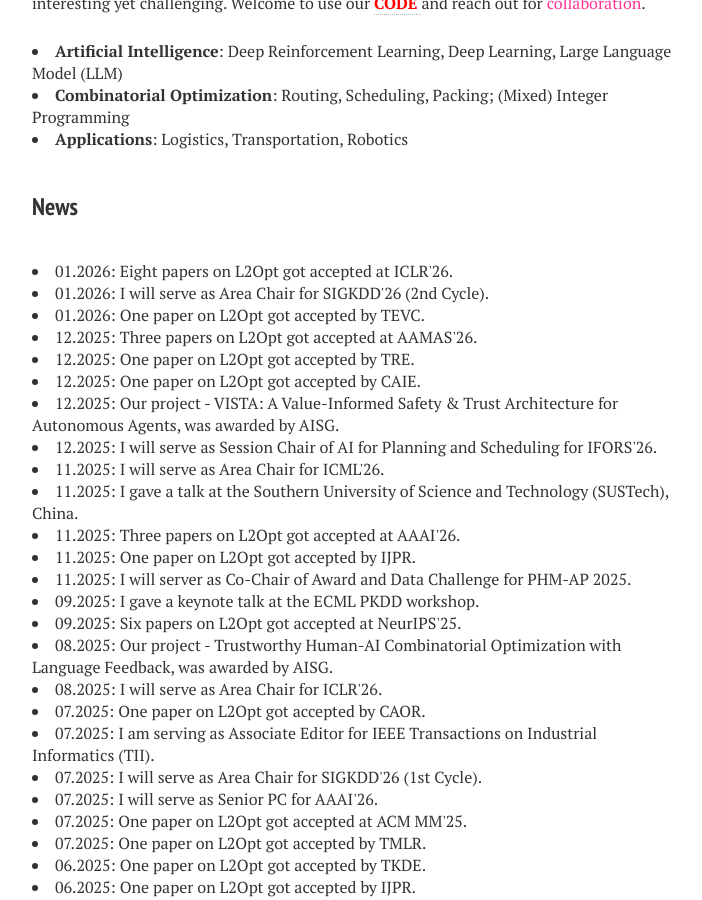
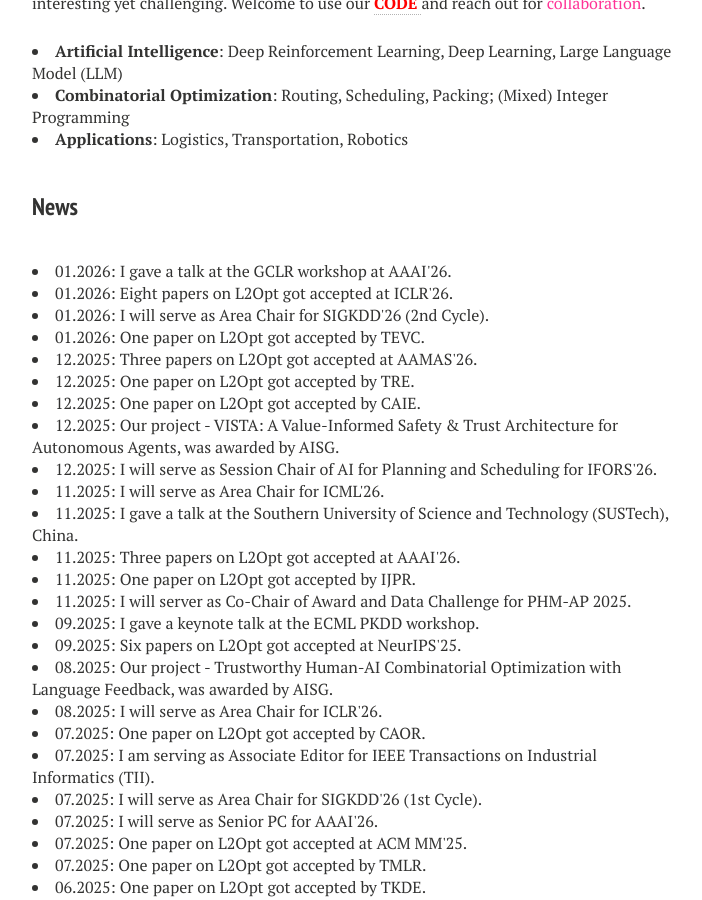
Before and after one commit to zhiguangcaosg/zhiguangcaosg.github.io, a Jekyll site: the page built from index.md, in a window 1280 px wide and 900 px high, scrolled down 812 px. Shown: the whole window, without its empty margins (288-990 px from the left). Built offline with Jekyll 4.4.1, drawn with Linux system fonts in a browser that asks for light colours; nearby versions of some CDN libraries.

Commit message:
Update index.md

```diff
--- a/index.md
+++ b/index.md
@@ -38,6 +38,11 @@ image: banner1.png
 </li>
 
 <h3 style="margin-bottom:-8px;padding-top:20px;">News</h3> <br>
+
+<li>
+01.2026: I gave a talk at the GCLR workshop at AAAI'26.
+</li>
+
 <li>
 01.2026: Eight papers on L2Opt got accepted at ICLR'26.
 </li>
```
